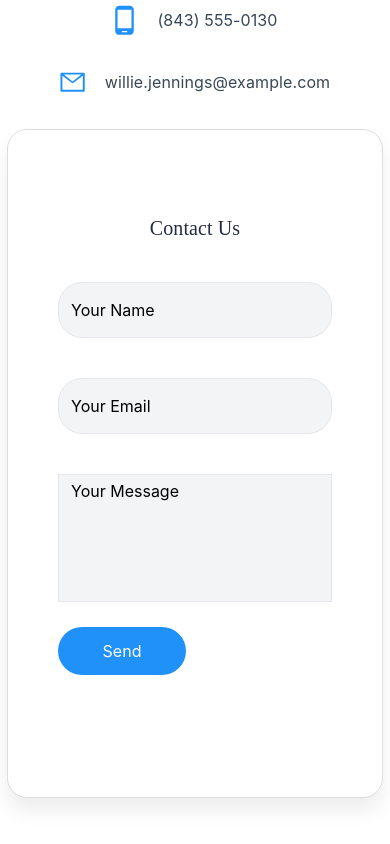
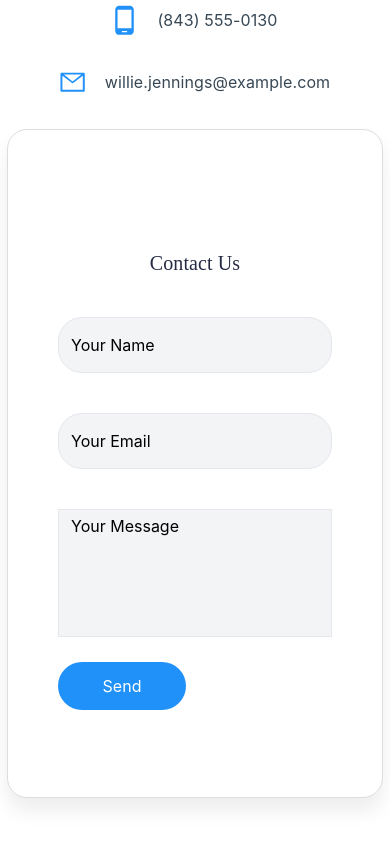
Before and after one commit to Arsalan31/my-project1, a React (Create React App) app: page / in a window 390 px wide. Shown: the part 7240-8084 px from the top of the page. Built offline with nearby package versions, Linux system fonts and the light colour scheme.

Commit message:
Update Contact.js

```diff
--- a/src/Components/Contact.js
+++ b/src/Components/Contact.js
@@ -19,7 +19,7 @@ function Contact() {
             <br />Slate is designed for freelancers</p>
         </div>
         <div class="flex flex-wrap-reverse lg:flex-wrap justify-center">
-          <div className="contact-us p-3 xl:w-1/3 lg:w-1/3 ">
+          <div className="contact-us p-3 xl:w-1/3 lg:w-1/3 justify-center ">
             <div className=" bg-white flex flex-col  w-full md:py-8 mt-8 md:mt-0">
               <h3 className="con-1 text-center mb-10">Contact Us</h3>
               <div className="relative mb-10">
@@ -79,7 +79,7 @@ function Contact() {
               </div> */}
             </div>
             <div className="justify-items-center pb-20">
-              <div className="md:justify-items-start justify-items-center flex gap-6 md:ml-5">
+              <div className="md:justify-items-start justify-items-center flex gap-6 lg:ml-5">
                 <a href="https://twitter.com/figma?ref_src=twsrc%5Egoogle%7Ctwcamp%5Eserp%7Ctwgr%5Eauthor">
                   <svg width="35" height="33" viewBox="0 0 35 28" fill="none" xmlns="http://www.w3.org/2000/svg">
                     <path d="M34.1455 3.48168C32.9207 4.01002 31.5878 4.39027 30.2149 4.53837C31.6403 3.69156 32.7077 2.35375 33.2168 0.775924C31.8793 1.5716 30.414 2.12954 28.886 2.42499C28.2474 1.74226 27.475 1.19836 26.617 0.827188C25.7589 0.456017 24.8337 0.26553 23.8988 0.267595C20.1163 0.267595 17.0744 3.33358 17.0744 7.09603C17.0744 7.62437 17.1384 8.15271 17.2425 8.66104C11.5788 8.36485 6.52753 5.65909 3.16936 1.5164C2.55746 2.56154 2.2368 3.75156 2.24075 4.96264C2.24075 7.33218 3.44553 9.42153 5.28273 10.6503C4.20004 10.6077 3.14271 10.3101 2.19672 9.78177V9.86582C2.19672 13.184 4.54225 15.9338 7.66827 16.5662C7.08133 16.7186 6.47753 16.7966 5.87111 16.7983C5.42682 16.7983 5.00655 16.7543 4.58227 16.6943C5.44683 19.4 7.96447 21.3653 10.9624 21.4293C8.61689 23.2665 5.67898 24.3472 2.48891 24.3472C1.91654 24.3472 1.3882 24.3272 0.839844 24.2632C3.86581 26.2044 7.45614 27.3252 11.3226 27.3252C23.8748 27.3252 30.7432 16.9264 30.7432 7.90055C30.7432 7.60436 30.7432 7.30816 30.7232 7.01197C32.0521 6.03934 33.2168 4.83456 34.1455 3.48168Z" fill="#2091F9" />
```
